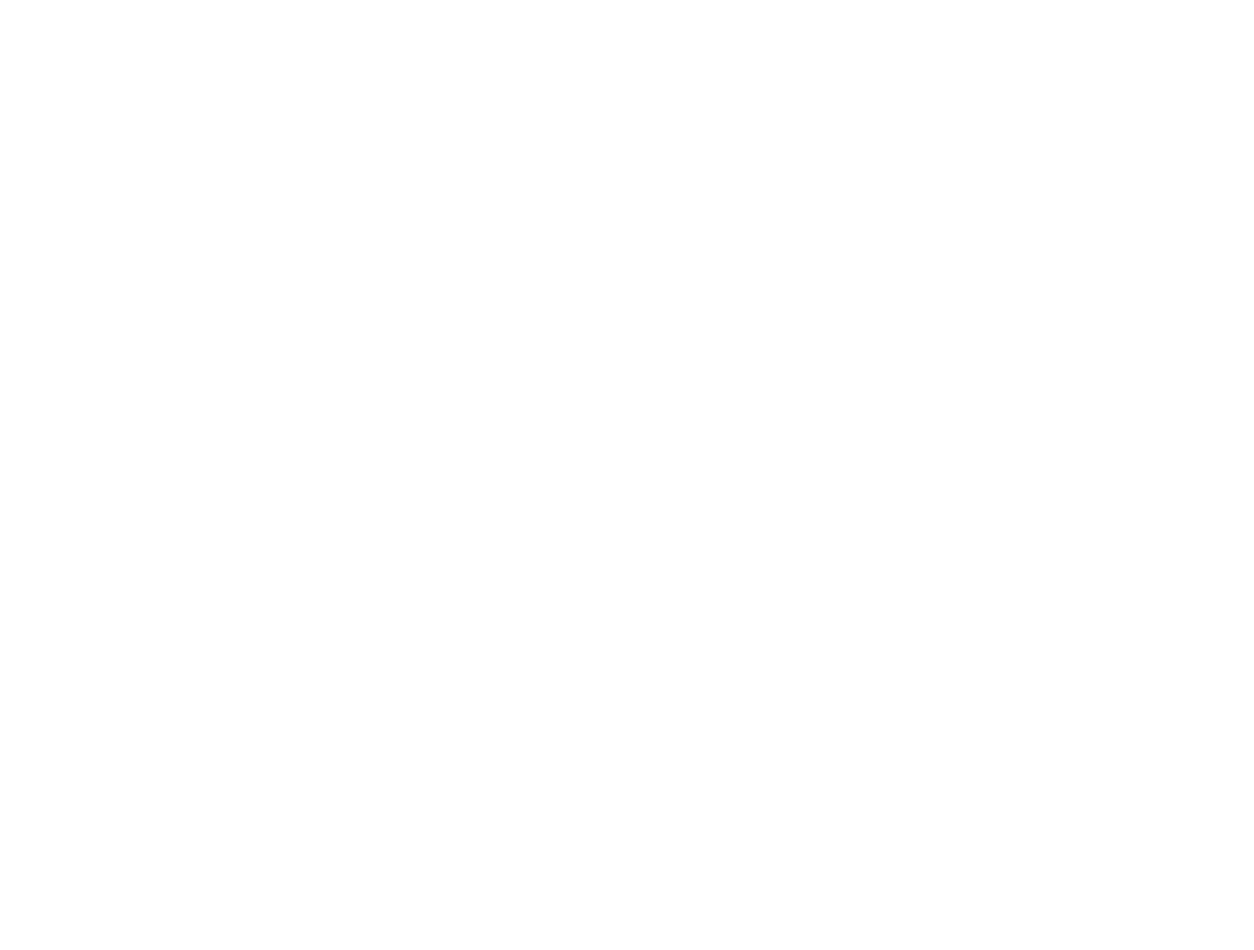
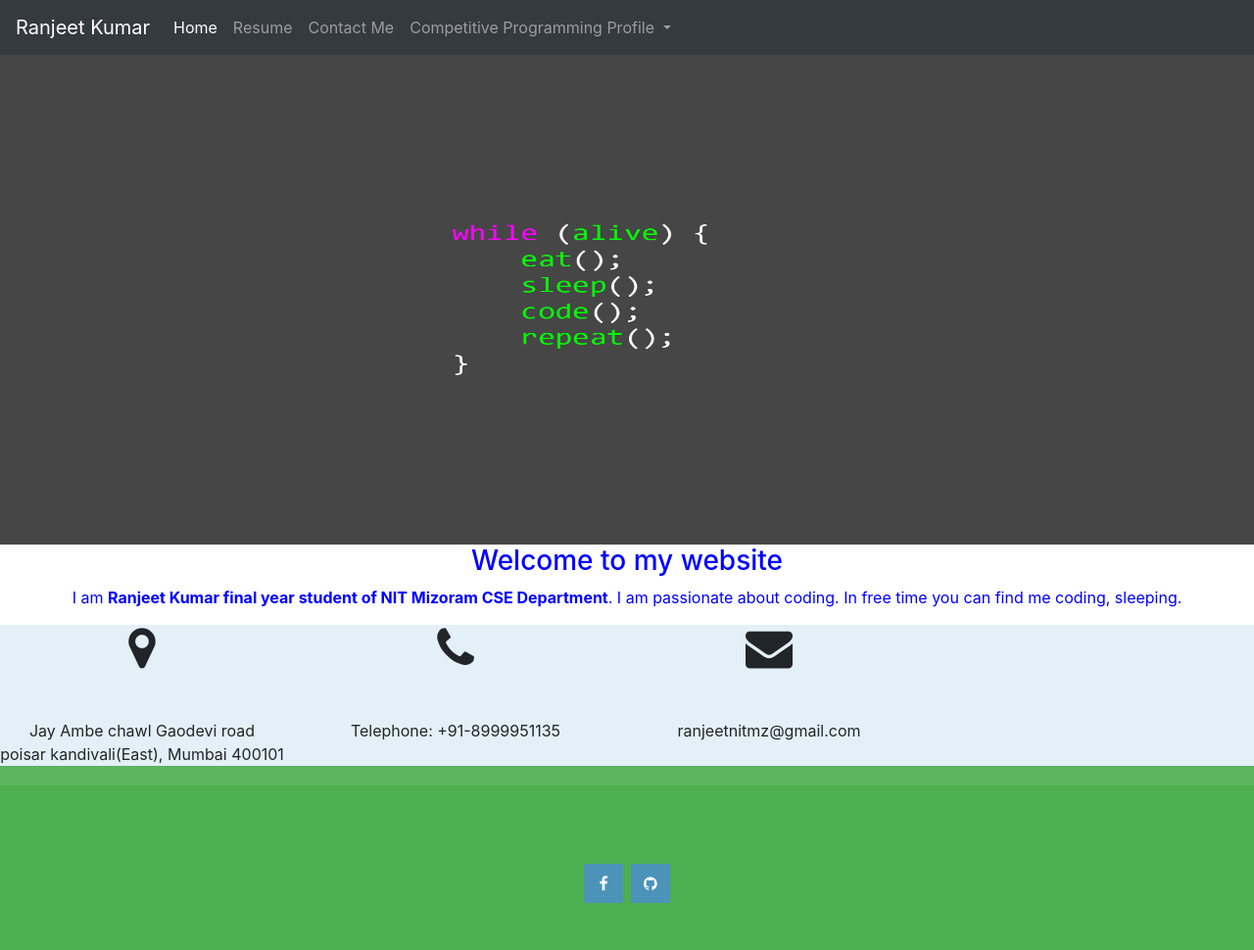
Before and after one commit to imranjeetsingh/imranjeetsingh.github.io, a plain HTML site: page index.html in a window 1280 px wide. Shown: the whole page at 98% size. Before the commit the page ends 800 px from the top, so only its background shows below. Drawn offline with nearby package versions, Linux system fonts and the light colour scheme.

Commit message:
updated all section

```diff
--- /dev/null
+++ b/css/style.css
@@ -0,0 +1,67 @@
+.company-details{
+	overflow: hidden;
+	/* padding: 3em 0em;  */
+	background: #E3F0F7;
+	text-align: center;
+	/* margin-top: 5em;  */
+}
+
+#footer #col1,
+#footer #col2,
+#footer #col3{
+	float: left;
+	width: 320px;
+	/* padding: 0px 40px 0px 40px;  */
+}
+
+#footer #icon{
+	display: block;
+	margin-bottom: 1em;
+	font-size: 3em;
+}
+
+/*** Adding Styles to Copyright Div ***/
+.copyright
+{
+	overflow: hidden;
+	padding: 3em 0em;
+	border-top: 20px solid rgba(255, 255, 255, 0.08);
+	text-align: center;
+	background: #4CAF50;
+}
+
+.copyright p
+{
+	letter-spacing: 1px;
+	font-size: 0.90em;
+	color: rgba(255, 255, 255, 0.6);
+}
+
+.copyright a
+{
+	text-decoration: none;
+	color: rgba(255, 255, 255, 0.8);
+}
+
+/* Styling Social Icons */
+ul.contact{
+	margin: 0;
+	padding: 2em 0em 0em 0em;
+	list-style: none;
+}
+
+ul.contact li{
+	display: inline-block;
+	padding: 0em 0.10em;
+	font-size: 1em;
+}
+
+ul.contact li a{
+	color: #FFF;
+	display: inline-block;
+	background: #4C93B9;
+	width: 40px;
+	height: 40px;
+	line-height: 40px;
+	text-align: center;
+}
--- a/index.html
+++ b/index.html
@@ -5,34 +5,107 @@
     <meta name="viewport" content="width=device-width, initial-scale=1.0">
     <meta http-equiv="X-UA-Compatible" content="ie=edge">
     <title>Ranjeet Kumar</title>
-</head>
+    <link rel="stylesheet" href="css/style.css">
+    <link rel="stylesheet" href="https://cdnjs.cloudflare.com/ajax/libs/font-awesome/4.7.0/css/font-awesome.min.css">
+    <link rel="stylesheet" href="https://stackpath.bootstrapcdn.com/bootstrap/4.2.1/css/bootstrap.min.css" integrity="sha384-GJzZqFGwb1QTTN6wy59ffF1BuGJpLSa9DkKMp0DgiMDm4iYMj70gZWKYbI706tWS" crossorigin="anonymous"></head>
 <body>
-    <header>
-        <div id="top-header">
-            <div id="logo">
-
+    <nav class="navbar navbar-expand-lg navbar-dark bg-dark">
+        <a class="navbar-brand" href="#">Ranjeet Kumar</a>
+        <button class="navbar-toggler" type="button" data-toggle="collapse" data-target="#navbarNavDropdown" aria-controls="navbarNavDropdown" aria-expanded="false" aria-label="Toggle navigation">
+          <span class="navbar-toggler-icon"></span>
+        </button>
+        <div class="collapse navbar-collapse" id="navbarNavDropdown">
+          <ul class="navbar-nav">
+            <li class="nav-item active">
+              <a class="nav-link" href="https://imranjeetsingh.github.io/">Home <span class="sr-only">(current)</span></a>
+            </li>
+            <li class="nav-item">
+              <a class="nav-link" href="https://myinterviewtrainer.s3.ap-southeast-1.amazonaws.com/user_company_profiles/resumes/000/241/123/original/ranjeet_resume.pdf?X-Amz-Algorithm=AWS4-HMAC-SHA256&X-Amz-Credential=AKIAIDNNIRGHAQUQRWYA%2F20190130%2Fap-southeast-1%2Fs3%2Faws4_request&X-Amz-Date=20190130T084326Z&X-Amz-Expires=6000&X-Amz-SignedHeaders=host&X-Amz-Signature=ac888d00ee31d86fbd03a60e92f7c557cb385e5cc9dd84a6519c68a657fa8410">Resume</a>
+            </li>
+            <li class="nav-item">
+              <a class="nav-link" href="#footer">Contact Me</a>
+            </li>
+            <li class="nav-item dropdown">
+              <a class="nav-link dropdown-toggle" href="#" id="navbarDropdownMenuLink" role="button" data-toggle="dropdown" aria-haspopup="true" aria-expanded="false">
+                Competitive Programming Profile
+              </a>
+              <div class="dropdown-menu" aria-labelledby="navbarDropdownMenuLink">
+                <a class="dropdown-item" href="https://www.codechef.com/users/imranjeetsingh">Codechef</a>
+                <a class="dropdown-item" href="https://www.interviewbit.com/profile/ranjeetsingh">Interviewbit</a>
+                <!-- <a class="dropdown-item" href="#">Something else here</a> -->
+              </div>
+            </li>
+          </ul>
+        </div>
+      </nav>
+      <img src="img/code.png" height="500px" width="100%" alt="" srcset="">
+    <main>
+        <section style="color:blue;">
+            <div id="welcome">
+                <h3 class="title" style="text-align:center;" >Welcome to my website</h1>
+                <p style="text-align:center;">
+                    I am <strong>Ranjeet Kumar final year student of NIT Mizoram CSE Department</strong>.
+                 <!-- <p style="text-align:center;"> -->
+                    I am passionate about coding. In free time you can find me coding, sleeping.
+                 <!-- </p>    -->
+                </p>
             </div>
-            <nav>
-
-            </nav>
-        </div>
-        <div id="header-image-menu">
-
-        </div>
-    </header>
-    <main>
-        <section>
-
-        </section>
-        <section>
-
-        </section>
-        <section>
-
         </section>
     </main>
-    <footer>
+    <footer id="footer">
+        <div class="company-details">
+            <div class="row">
+                <div id ="col1">
+                    <span id = "icon" class="fa fa-map-marker"></span>
 
+                    <span>
+                        Jay Ambe chawl Gaodevi road</br>
+                        poisar kandivali(East), Mumbai 400101
+                    </span>
+                </div>
+
+                <div id ="col2">
+                    <span id="icon" class="fa fa-phone"></span>
+
+                    <span>
+                        Telephone: +91-8999951135
+                    </span>
+                </div>
+
+                <div id ="col3">
+                    <span id="icon" class="fa fa-envelope"></span>
+                    <span>ranjeetnitmz@gmail.com</span>
+                </div>
+            </div>
+        </div>
+
+        <!-- Copyright Section -->
+        <div class="copyright">
+            <!-- <p>©  All rights reserved | GeeksforGeeks.</p>  -->
+
+            <ul class="contact">
+                <!-- <li>
+                    <a href="#" class="fa fa-twitter">
+                        <span>Twitter</span>
+                    </a>
+                </li>  -->
+
+                <li>
+                    <a href="https://www.facebook.com/ranjeet.NITMZ" class="fa fa-facebook">
+                        <span></span>
+                    </a>
+                </li>
+
+                <li>
+                    <a href="https://github.com/imranjeetsingh" class="fa fa-github">
+                        <span></span>
+                    </a>
+                </li>
+            </ul>
+        </div>
     </footer>
+    <script src="https://code.jquery.com/jquery-3.3.1.slim.min.js" integrity="sha384-q8i/X+965DzO0rT7abK41JStQIAqVgRVzpbzo5smXKp4YfRvH+8abtTE1Pi6jizo" crossorigin="anonymous"></script>
+    <script src="https://cdnjs.cloudflare.com/ajax/libs/popper.js/1.14.6/umd/popper.min.js" integrity="sha384-wHAiFfRlMFy6i5SRaxvfOCifBUQy1xHdJ/yoi7FRNXMRBu5WHdZYu1hA6ZOblgut" crossorigin="anonymous"></script>
+    <script src="https://stackpath.bootstrapcdn.com/bootstrap/4.2.1/js/bootstrap.min.js" integrity="sha384-B0UglyR+jN6CkvvICOB2joaf5I4l3gm9GU6Hc1og6Ls7i6U/mkkaduKaBhlAXv9k" crossorigin="anonymous"></script>
 </body>
 </html>
```
Also changed, not shown: img/code.png (added), img/logo.png (added).
